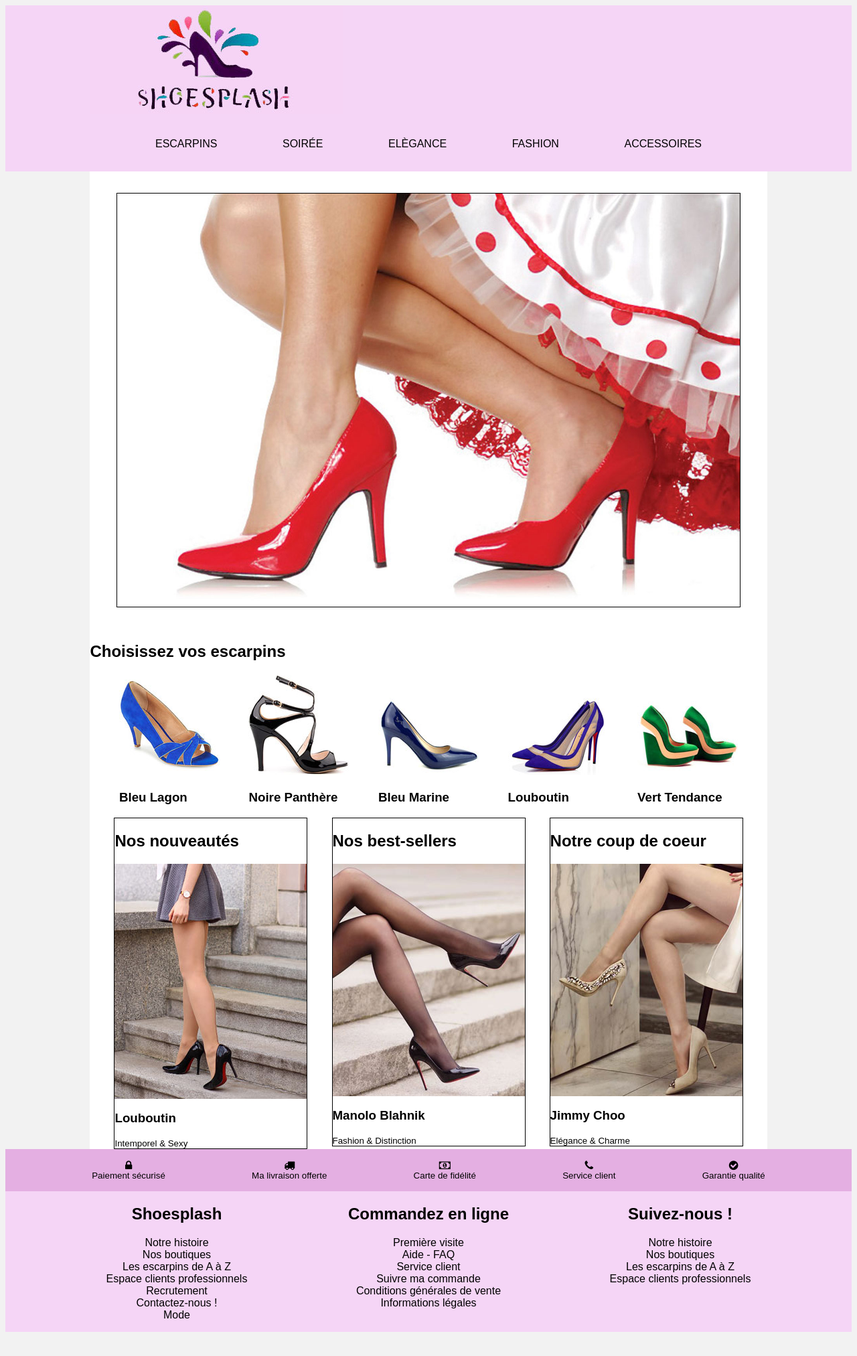
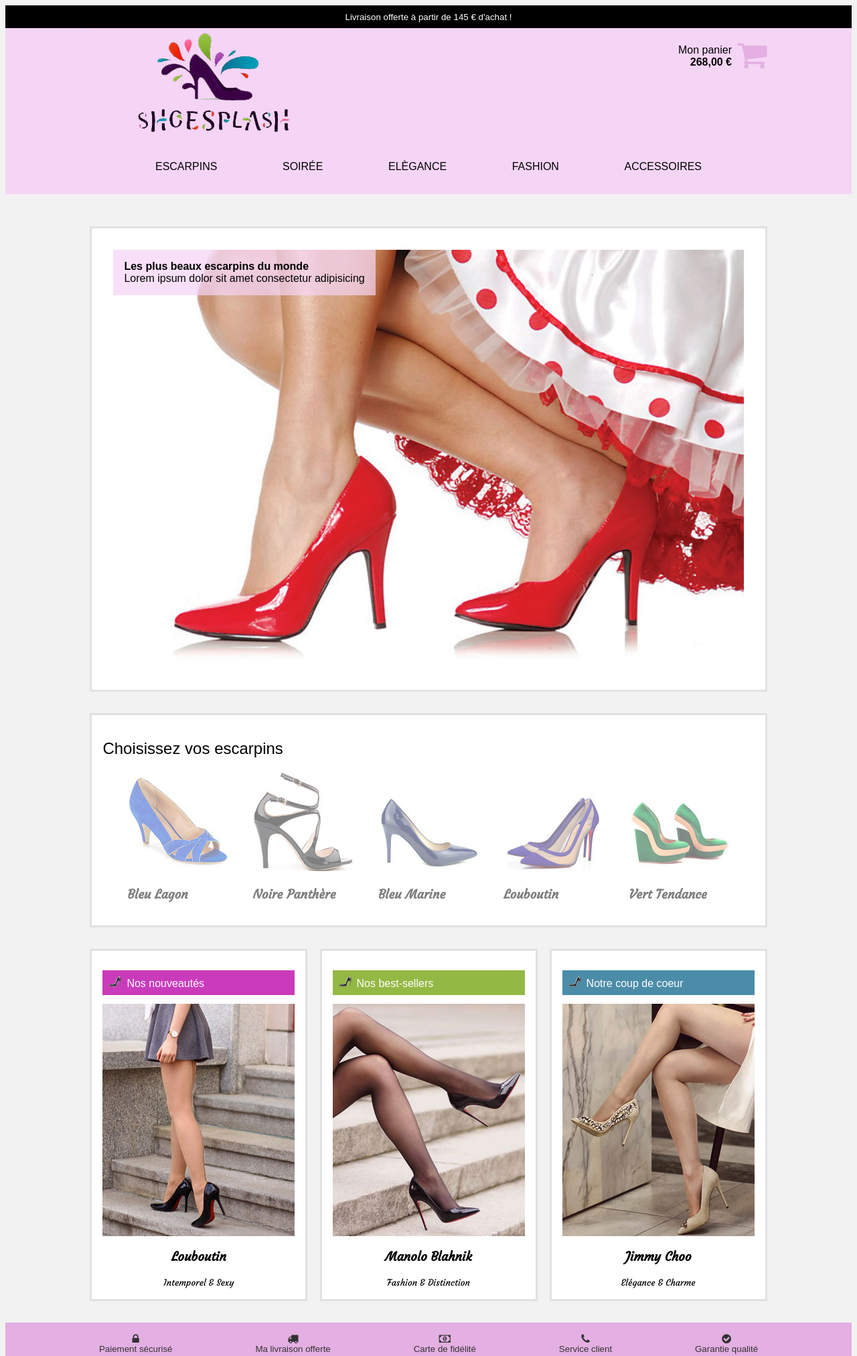
Before and after one commit to AnousoneM/afpa-shoesplash, a plain HTML site: page index.html in a window 1280 px wide. Shown: the top 2025 px of the page at 67% size. Before the commit the page ends 1997 px from the top, so only its background shows below. Drawn offline with Linux system fonts and the light colour scheme.

Commit message:
mise à jour

```diff
--- a/css/style.scss
+++ b/css/style.scss
@@ -1,14 +1,51 @@
+@import url('https://fonts.googleapis.com/css2?family=Courgette&display=swap');
+
+
 body {
     font-family: Arial, Helvetica, sans-serif;
     background-color: #F2F2F2;
 }
 
-section {
-    background-color: white;
-}
+// -----------------------------------------------------
+// SECTION HEADER **************************************
+// -----------------------------------------------------
 
 header {
     background-color: #f5d5f6;
+    margin-bottom: 3rem;
+
+    .topbar {
+        background-color: black;
+        text-align: center;
+        color: white;
+        padding: 0.5rem;
+    }
+
+    #cart {
+        float: right;
+
+        padding-top: 1rem;
+        display: flex;
+        align-items: flex-start;
+
+        p {
+            margin-top: 0;
+            padding: 0.5rem;
+        }
+
+        span {
+            display: block;
+            text-align: end;
+            font-weight: bold;
+        }
+
+        i {
+            font-size: 3rem;
+            color: #e4afe2;
+        }
+    }
+
+
 }
 
 .container {
@@ -18,6 +55,7 @@ header {
 
 nav {
     display: flex;
+    flex-wrap: wrap;
     justify-content: space-evenly;
     padding: 2rem 0;
 
@@ -28,23 +66,173 @@ nav {
     }
 }
 
+// -----------------------------------------------------
+// SECTION SLIDER **************************************
+// -----------------------------------------------------
 #slider {
+    // important! pour définir l'axe 0 lors de la position absolute de l'enfant
+    position: relative;
+    background-color: white;
+
     display: flex;
     justify-content: center;
     align-items: center;
+    border: 3px solid rgb(225, 225, 225);
 
-    padding: 2rem 0;
+    margin: 2rem 0;
+    padding: 2rem;
+
+    h2 {
+        position: absolute;
+        font-size: 1rem;
+        padding: 1rem;
+        background-color: rgba(245, 213, 246, 0.7);
+
+        top: 1.2rem;
+        left: 2rem;
+
+        span {
+            font-weight: 400;
+            font-size: 1rem;
+        }
+    }
 
     img {
-        border: 1px solid black;
-        width: 92%;
+        width: 100%;
         height: auto;
     }
 }
 
+// ---------------------------------------------------
+// SECTION SELECT ************************************
+// ---------------------------------------------------
+#select {
+    background-color: white;
+    border: 3px solid rgb(225, 225, 225);
+
+    display: flex;
+    flex-wrap: wrap;
+    justify-content: space-evenly;
+    align-items: baseline;
+
+    margin: 2rem 0;
+    padding: 1rem;
+
+    article {
+        opacity: 0.5;
+
+        &:hover {
+            opacity: 1;
+        }
+    }
+
+    h1 {
+        width: 100%;
+        font-weight: 400;
+    }
+
+    h3 {
+        font-family: 'Courgette', cursive;
+    }
+}
+
+// ---------------------------------------------------
+// SECTION NEWS **************************************
+// ---------------------------------------------------
+#news {
+    display: flex;
+    flex-wrap: wrap;
+    justify-content: space-between;
+    align-items: baseline;
+    margin: 2rem 0;
+
+    article {
+        background-color: white;
+        border: 3px solid rgb(225, 225, 225);
+
+        display: flex;
+        flex-direction: column;
+        padding: 1rem;
+
+        font-family: 'Courgette', cursive;
+        text-align: center;
+
+    }
+
+    h2 {
+        text-align: start;
+        font-family: Arial, Helvetica, sans-serif;
+        font-weight: 400;
+        font-size: 1rem;
+        padding: 0.5rem 0;
+
+        &:before {
+            content: url('../img/logo4.png');
+            margin: 0 0.5rem;
+        }
+    }
+
+    #new {
+        h2 {
+            background-color: #ca3bbc;
+            color: white;
+        }
+
+        img {
+            // modification de l'image pour coller avec les autres
+            width: 287px;
+            height: 347px;
+        }
+    }
+
+    #best {
+        h2 {
+            background-color: #94b844;
+            color: white;
+        }
+    }
+
+    #crush {
+        h2 {
+            background-color: #4b8ca8;
+            color: white;
+        }
+    }
+}
+
+// ---------------------------------------------------
+// SECTION FOOTER **************************************
+// ---------------------------------------------------
+footer {
+    color: rgb(49, 49, 49);
+}
+
+// ---------------------------------------------------
+// SECTION INFO **************************************
+// ---------------------------------------------------
+#info {
+    display: flex;
+    justify-content: space-evenly;
+    flex-wrap: wrap;
+    background-color: #e4afe2;
+    padding: 1rem;
+
+
+    article {
+        display: flex;
+        flex-direction: column;
+        text-align: center;
+    }
+
+}
+
+// ---------------------------------------------------
+// SECTION BOTTOMBAR *********************************
+// ---------------------------------------------------
 #bottombar {
     display: flex;
     justify-content: space-evenly;
+    flex-wrap: wrap;
     background-color: #f5d5f6;
 
     article {
@@ -56,41 +244,3 @@ nav {
         }
     }
 }
-
-#info {
-    display: flex;
-    justify-content: space-evenly;
-    background-color: #e4afe2;
-    padding: 1rem 0;
-
-    article {
-        display: flex;
-        flex-direction: column;
-        text-align: center;
-    }
-
-}
-
-#select {
-    display: flex;
-    flex-wrap: wrap;
-    justify-content: space-evenly;
-    align-items: baseline;
-
-    h1 {
-        width: 100%;
-    }
-}
-
-#news {
-    display: flex;
-    flex-wrap: wrap;
-    justify-content: space-evenly;
-    align-items: baseline;
-
-    article {
-        border: 1px solid black;
-        display: flex;
-        flex-direction: column;
-    }
-}
--- a/index.html
+++ b/index.html
@@ -10,17 +10,17 @@
 
 <body>
 	<header>
-		<!-- <div class="topbar">
+		<div class="topbar">
 			<small>Livraison offerte à partir de 145 € d'achat !</small>
-		</div> -->
+		</div>
 		<div class="container">
 			<a href="index.html">
 				<img src="img/logo.jpg" alt="logo de Shoesplash">
 			</a>
-			<!-- <div id="cart" class="right clear">
+			<div id="cart" class="right clear">
 				<p class="left">Mon panier <span>268,00 €</span></p>
 				<i class="fa fa-shopping-cart right"></i>
-			</div> -->
+			</div>
 			<nav>
 				<a href="#">Escarpins</a>
 				<a href="#">Soirée</a>
@@ -32,7 +32,7 @@
 	</header>
 	<main class="container">
 		<section id="slider">
-			<!-- <h2>Les plus beaux escarpins du monde<br /><span>Lorem ipsum dolor sit amet consectetur adipisicing</span> -->
+			<h2>Les plus beaux escarpins du monde<br /><span>Lorem ipsum dolor sit amet consectetur adipisicing</span>
 			</h2>
 			<img src="img/escarpin1.jpg" alt="" />
 		</section>
```
Also changed, not shown: css/style.css, 1 other file.
